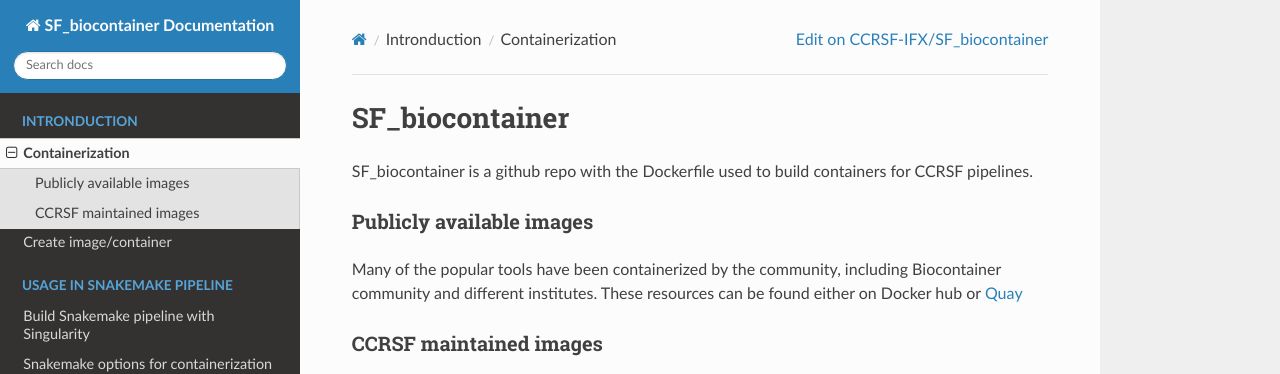
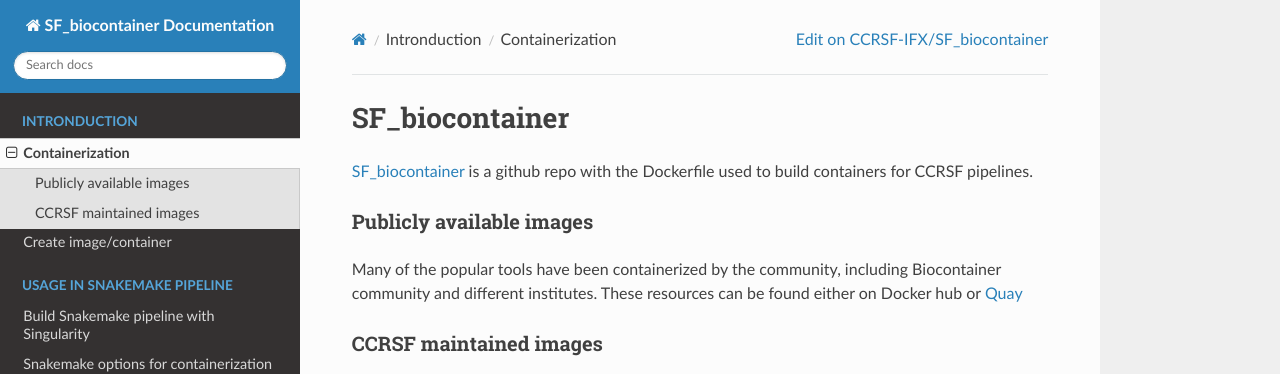
Before and after one commit to CCRSF-IFX/SF_biocontainer, an MkDocs documentation site: the page built from docs/index.md, in a window 1280 px wide and 1186 px high. Shown: the top 374 px of the window. Built offline with MkDocs 1.6.1, drawn with Linux system fonts in a browser that asks for light colours; nearby versions of some CDN libraries; part of the change alters nothing that is shown.

```diff
--- a/docs/index.md
+++ b/docs/index.md
@@ -1,6 +1,6 @@
 # SF_biocontainer
 
-SF_biocontainer is a github repo with the Dockerfile used to build containers for CCRSF pipelines.
+[SF_biocontainer](https://github.com/CCRSF-IFX/SF_biocontainer.git) is a github repo with the Dockerfile used to build containers for CCRSF pipelines.
 
 
 ### Publicly available images
```
